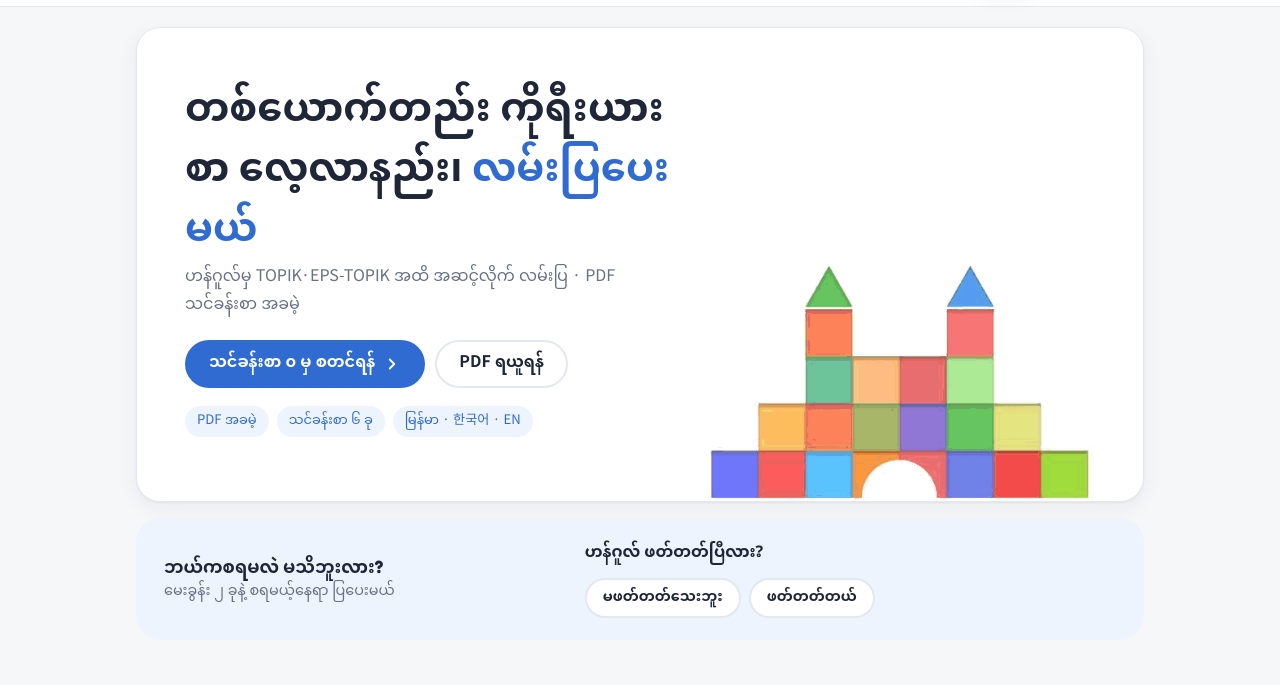
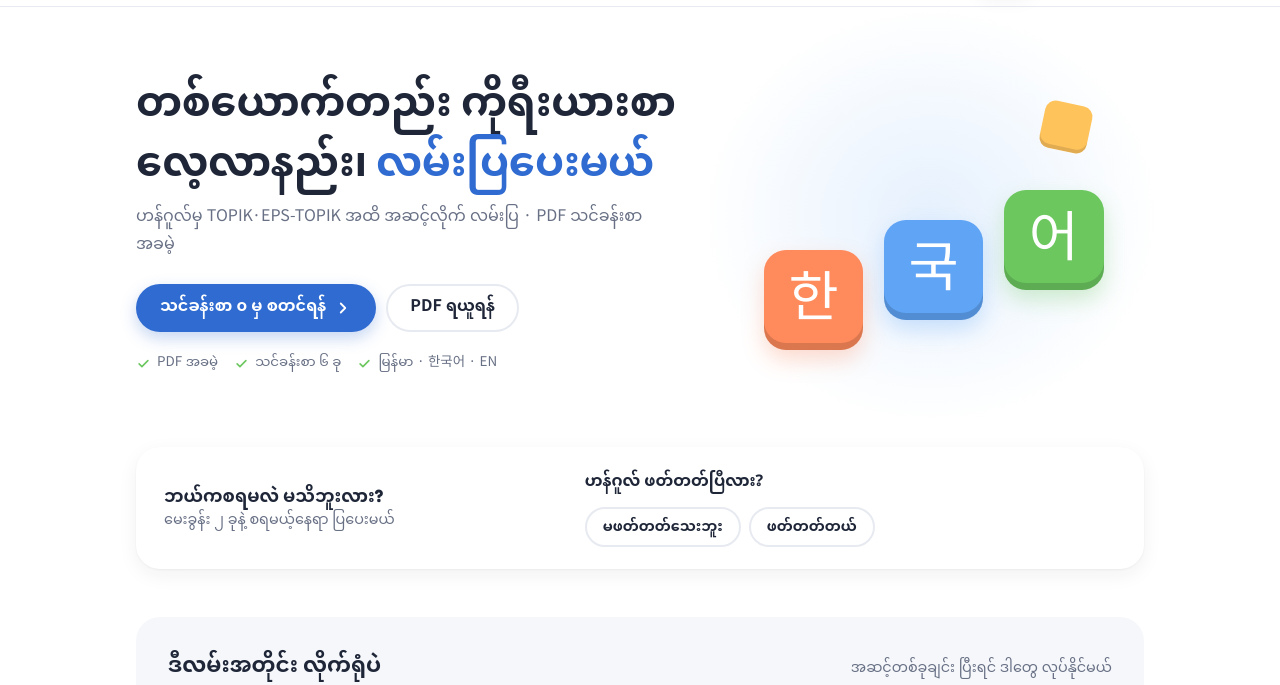
Before and after one commit to kukimini/korean-playground, a plain HTML site: page index.html in a window 1280 px wide. Shown: the part 54-739 px from the top of the page. Drawn offline with Linux system fonts and the light colour scheme.

Commit message:
Redesign home: airy white hero with 한·국·어 block tiles, colorful lesson tiles, roadmap panel (#11)
Claude-Session: https://claude.ai/code/session_01CkMi68H2XF4oh8TqxUTJhw

Co-authored-by: Claude <noreply@anthropic.com>

```diff
--- a/assets/css/style.css
+++ b/assets/css/style.css
@@ -1,11 +1,11 @@
 /* Colors, fonts and radii follow brand/brand-guide.md and the design system. */
 :root {
   /* White page, navy text, blue as the point color; logo red only in the wordmark. */
-  --page: #F6F7F9;
+  --page: #FFFFFF;
   --surface: #FFFFFF;
-  --surface-tint: #EEF4FD;
-  --surface-sunk: #F4F6F9;
-  --line: #E4E8EE;
+  --surface-tint: #EFF5FE;
+  --surface-sunk: #F5F7FA;
+  --line: #E7EAF0;
   --ink: #1E2638;
   --ink-muted: #687085;
   --brand: #4A8BE8;
@@ -240,20 +240,26 @@ main {
 
 /* ---------- Hero ---------- */
 .hero {
-  margin-top: 20px;
-  background: var(--surface);
-  border: 1px solid var(--line);
-  box-shadow: var(--shadow);
-  border-radius: var(--radius-lg);
-  padding: 28px 20px 0;
+  position: relative;
+  margin: 0 calc(-1 * var(--gutter));
+  padding: 36px var(--gutter) 8px;
   display: grid;
   gap: 8px;
-  overflow: hidden;
+  isolation: isolate;
+}
+/* Soft glow in the logo blues and orange, no hard box */
+.hero::before {
+  content: "";
+  position: absolute;
+  inset: 0 0 -40px;
+  z-index: -1;
+  background: radial-gradient(closest-side at 78% 45%, color-mix(in srgb, var(--block-blue) 16%, transparent), transparent);
 }
 .hero h1 {
-  font-size: clamp(1.55rem, 5.2vw, 2.5rem);
-  line-height: 1.5;
+  font-size: clamp(1.6rem, 5.4vw, 2.6rem);
+  line-height: 1.45;
   font-weight: 700;
+  letter-spacing: -.01em;
   word-break: keep-all;
 }
 .hero h1 em {
@@ -262,46 +268,79 @@ main {
 }
 .hero .lead {
   color: var(--ink-muted);
-  margin-top: 8px;
+  margin-top: 12px;
   max-width: 34em;
 }
 .hero .actions {
   display: flex;
   flex-wrap: wrap;
   gap: 10px;
-  margin-top: 20px;
+  margin-top: 24px;
 }
+.hero .btn-primary { box-shadow: 0 6px 16px color-mix(in srgb, var(--brand-strong) 28%, transparent); }
 .chips {
   display: flex;
   flex-wrap: wrap;
-  gap: 8px;
-  margin-top: 18px;
+  gap: 6px 16px;
+  margin-top: 20px;
   padding: 0;
   list-style: none;
 }
 .chips li {
-  font-size: .82rem;
-  background: var(--surface-tint);
-  border-radius: 999px;
-  padding: 4px 12px;
-  color: var(--brand-strong);
+  display: inline-flex;
+  align-items: center;
+  gap: 6px;
+  font-size: .84rem;
+  color: var(--ink-muted);
 }
+.chips svg { width: 15px; height: 15px; color: var(--block-green); flex: none; }
+
+/* 한·국·어 blocks stacked like stairs, taken from the logo blocks */
 .hero-art {
-  align-self: end;
+  position: relative;
   justify-self: center;
-  width: min(64%, 300px);
-  margin-top: 16px;
-  display: block;
+  width: min(78%, 300px);
+  aspect-ratio: 3 / 2.1;
+  margin-top: 20px;
+  display: grid;
+  grid-template-columns: repeat(3, 1fr);
+  align-items: end;
+  gap: 6%;
+}
+.tile {
+  aspect-ratio: 1;
+  border-radius: 22%;
+  display: grid;
+  place-items: center;
+  font-family: var(--font-korean);
+  font-size: clamp(2rem, 9vw, 3.4rem);
+  line-height: 1;
+  color: #fff;
+  background: var(--tile);
+  box-shadow: inset 0 -7px 0 rgba(0, 0, 0, .14), 0 10px 22px color-mix(in srgb, var(--tile) 30%, transparent);
+}
+.tile-orange { --tile: var(--block-orange); }
+.tile-blue   { --tile: var(--block-blue); margin-bottom: 30%; }
+.tile-green  { --tile: var(--block-green); margin-bottom: 60%; }
+.cube {
+  position: absolute;
+  right: 4%;
+  top: -4%;
+  width: 14%;
+  aspect-ratio: 1;
+  border-radius: 22%;
+  background: var(--block-yellow);
+  box-shadow: inset 0 -4px 0 rgba(0, 0, 0, .12);
+  transform: rotate(12deg);
 }
 @media (min-width: 760px) {
   .hero {
-    grid-template-columns: 1.25fr 1fr;
+    grid-template-columns: 1.3fr 1fr;
     align-items: center;
-    padding: 48px 48px 0;
-    gap: 32px;
+    padding: 64px var(--gutter) 40px;
+    gap: 40px;
   }
-  .hero-copy { padding-bottom: 48px; }
-  .hero-art { width: 100%; max-width: 400px; margin-top: 0; }
+  .hero-art { width: 100%; max-width: 340px; margin-top: 0; }
 }
 
 /* ---------- Roadmap ---------- */
@@ -430,7 +469,8 @@ main {
 .helper {
   margin-top: 16px;
   padding: 18px 20px;
-  background: var(--surface-tint);
+  background: var(--surface);
+  box-shadow: var(--shadow);
   border-radius: var(--radius-lg);
   display: grid;
   gap: 12px;
@@ -466,7 +506,7 @@ main {
   transition: border-color .15s ease, box-shadow .15s ease, transform .15s ease;
 }
 .lesson-card:hover {
-  border-color: var(--unit);
+  border-color: color-mix(in srgb, var(--brand) 40%, var(--line));
   box-shadow: var(--shadow);
   transform: translateY(-2px);
 }
@@ -476,8 +516,9 @@ main {
   border-radius: 14px;
   display: grid;
   place-items: center;
-  background: var(--surface-tint);
-  color: var(--brand-strong);
+  background: var(--tile, var(--block-blue));
+  color: #fff;
+  box-shadow: inset 0 -4px 0 rgba(0, 0, 0, .13);
   font-family: var(--font-korean);
   font-size: 2.1rem;
   line-height: 1;
@@ -497,6 +538,12 @@ main {
   line-height: 1.5;
 }
 .lesson-card .chev { color: var(--ink-muted); width: 20px; height: 20px; }
+
+.lesson-grid a:nth-child(5n+1) .glyph { --tile: var(--block-orange); }
+.lesson-grid a:nth-child(5n+2) .glyph { --tile: var(--block-blue); }
+.lesson-grid a:nth-child(5n+3) .glyph { --tile: var(--block-green); }
+.lesson-grid a:nth-child(5n+4) .glyph { --tile: var(--block-violet); }
+.lesson-grid a:nth-child(5n+5) .glyph { --tile: #F47174; }
 
 /* ---------- Lesson page ---------- */
 .crumb {
@@ -699,3 +746,14 @@ main {
 @media (prefers-reduced-motion: reduce) {
   * { transition: none !important; }
 }
+
+/* Roadmap sits on a soft panel so it reads as one guide */
+#roadmap {
+  background: var(--surface-sunk);
+  border-radius: var(--radius-lg);
+  padding: 24px 20px 8px;
+}
+#roadmap .branch { background: var(--surface); }
+@media (min-width: 760px) {
+  #roadmap { padding: 32px 32px 20px; }
+}
--- a/assets/js/app.js
+++ b/assets/js/app.js
@@ -12,6 +12,7 @@ const ICON = {
   download: '<svg viewBox="0 0 24 24" fill="none" stroke="currentColor" stroke-width="2.4" stroke-linecap="round" stroke-linejoin="round" aria-hidden="true"><path d="M12 4v11M7 10l5 5 5-5M5 20h14"/></svg>',
   file: '<svg viewBox="0 0 24 24" fill="none" stroke="currentColor" stroke-width="2" stroke-linecap="round" stroke-linejoin="round" aria-hidden="true"><path d="M14 3H7a2 2 0 0 0-2 2v14a2 2 0 0 0 2 2h10a2 2 0 0 0 2-2V8z"/><path d="M14 3v5h5"/></svg>',
   pencil: '<svg viewBox="0 0 24 24" fill="none" stroke="currentColor" stroke-width="2" stroke-linecap="round" stroke-linejoin="round" aria-hidden="true"><path d="M4 20h4L19 9l-4-4L4 16z"/><path d="M13.5 6.5l4 4"/></svg>',
+  check: '<svg viewBox="0 0 24 24" fill="none" stroke="currentColor" stroke-width="2.6" stroke-linecap="round" stroke-linejoin="round" aria-hidden="true"><path d="M5 12.5l4.5 4.5L19 7.5"/></svg>',
   play: '<svg viewBox="0 0 24 24" fill="currentColor" aria-hidden="true"><path d="M7 4.5v15l13-7.5z"/></svg>'
 };
 
@@ -137,12 +138,17 @@ function renderHome() {
           <a class="btn btn-ghost" href="#lessons" data-scroll>${esc(t("getPdf"))}</a>
         </div>
         <ul class="chips">
-          <li>${esc(t("chipFree"))}</li>
-          <li>${esc(t("chipLessons", { n: num(lessons.length) }))}</li>
-          <li>${esc(t("chipLangs"))}</li>
+          <li>${ICON.check}${esc(t("chipFree"))}</li>
+          <li>${ICON.check}${esc(t("chipLessons", { n: num(lessons.length) }))}</li>
+          <li>${ICON.check}${esc(t("chipLangs"))}</li>
         </ul>
       </div>
-      <img class="hero-art" src="assets/img/castle-480.png" alt="" width="480" height="290">
+      <div class="hero-art" aria-hidden="true">
+        <span class="tile tile-orange">한</span>
+        <span class="tile tile-blue">국</span>
+        <span class="tile tile-green">어</span>
+        <span class="cube"></span>
+      </div>
     </section>
 
     <section class="helper" id="helper" aria-live="polite"></section>
--- a/index.html
+++ b/index.html
@@ -5,7 +5,7 @@
   <meta name="viewport" content="width=device-width, initial-scale=1, viewport-fit=cover">
   <title>한국어 PLAYGROUND</title>
   <meta name="description" content="ကိုရီးယားစကားကို ကစားရင်း ကိုယ်တိုင် လေ့လာပါ · 미얀마 사람을 위한 한국어 독학 · Learn Korean for Myanmar learners">
-  <meta name="theme-color" content="#F6F7F9" media="(prefers-color-scheme: light)">
+  <meta name="theme-color" content="#FFFFFF" media="(prefers-color-scheme: light)">
   <meta name="theme-color" content="#13161D" media="(prefers-color-scheme: dark)">
   <meta property="og:title" content="한국어 PLAYGROUND">
   <meta property="og:description" content="ကိုရီးယားစကားကို ကစားရင်း ကိုယ်တိုင် လေ့လာပါ">
@@ -14,7 +14,7 @@
   <link rel="preconnect" href="https://fonts.googleapis.com">
   <link rel="preconnect" href="https://fonts.gstatic.com" crossorigin>
   <link href="https://fonts.googleapis.com/css2?family=Fredoka:wght@600;700&family=Jua&family=Noto+Sans+KR:wght@400;700&family=Noto+Sans+Myanmar:wght@400;700&display=swap" rel="stylesheet">
-  <link rel="stylesheet" href="assets/css/style.css?v=5">
+  <link rel="stylesheet" href="assets/css/style.css?v=6">
 </head>
 <body>
   <a class="skip" href="#app">Skip to content</a>
@@ -42,6 +42,6 @@
     <p>© 2026 KOREAN PLAYGROUND · 민아쌤</p>
   </footer>
 
-  <script src="assets/js/app.js?v=5"></script>
+  <script src="assets/js/app.js?v=6"></script>
 </body>
 </html>
```
